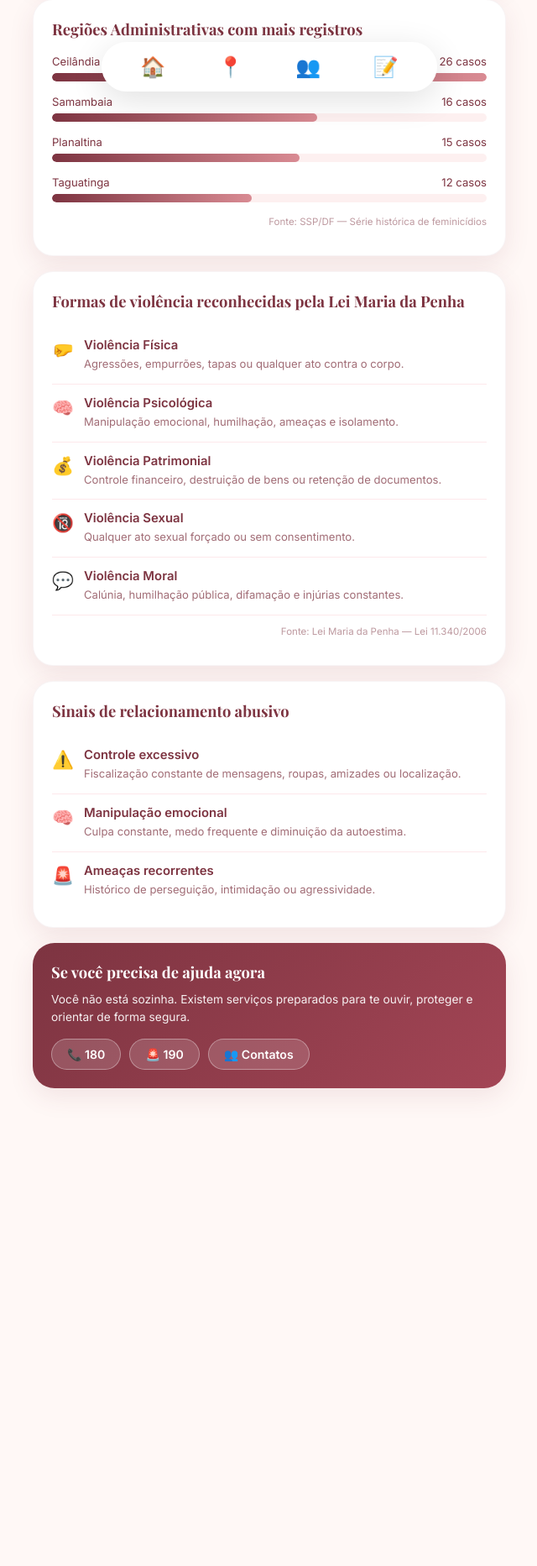
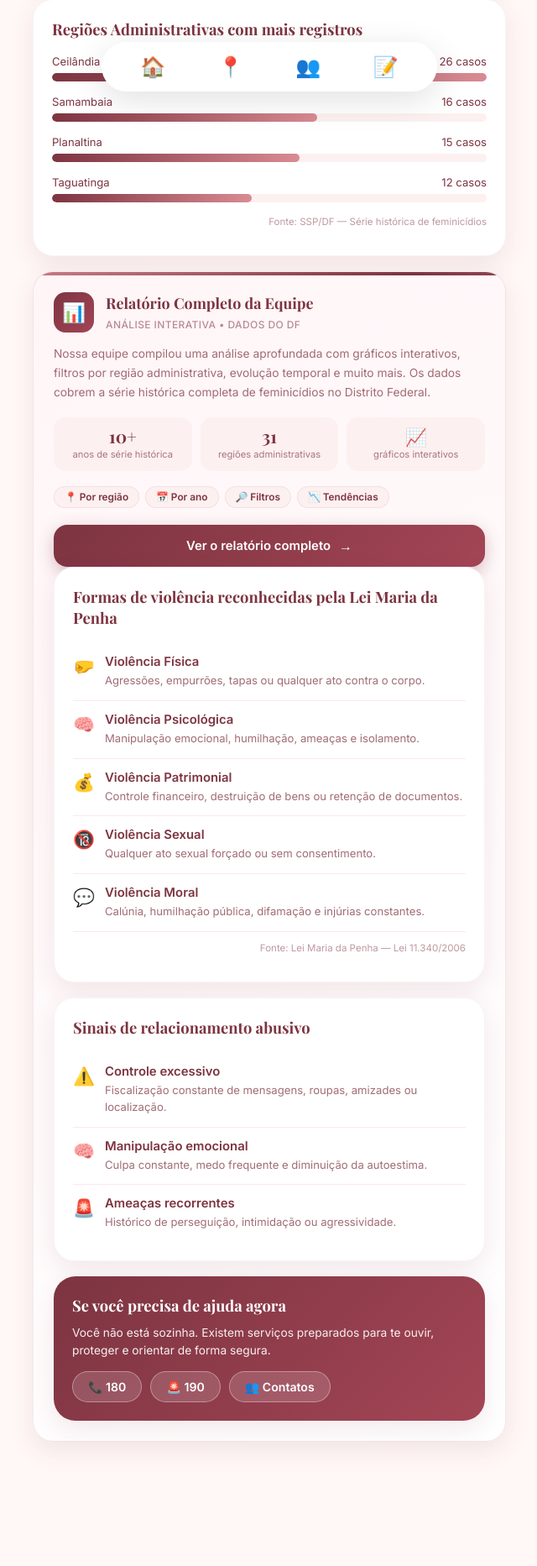
Before and after one commit to DaviMaeda7/minhamaquiagem, a Flask app: page /dados in a window 1280 px wide. Shown: the part 671-2536 px from the top of the page at 84% size, without its empty margins (319-959 px from the left). Before the commit the page ends 1974 px from the top, so only its background shows below. Run offline with Flask 3, Linux system fonts and the light colour scheme; the visitor is signed in with stand-in values (Sample User, id 1).

Commit message:
Ultimas atualizações

```diff
--- a/templates/dados.html
+++ b/templates/dados.html
@@ -245,6 +245,162 @@ h1{
     text-decoration:none;
 }
 
+/* RELATÓRIO DA EQUIPE */
+
+.card-relatorio {
+    background: linear-gradient(145deg, #fff5f7, #ffffff);
+    border-radius: 24px;
+    padding: 24px;
+    margin-bottom: 18px;
+    box-shadow: var(--shadow);
+    border: 1.5px solid rgba(125,52,65,.10);
+    position: relative;
+    overflow: hidden;
+}
+
+.card-relatorio::before {
+    content: '';
+    position: absolute;
+    top: 0;
+    left: 0;
+    right: 0;
+    height: 4px;
+    background: linear-gradient(90deg, var(--wine), var(--rose), var(--wine));
+    background-size: 200% 100%;
+    animation: shimmer 3s linear infinite;
+}
+
+@keyframes shimmer {
+    0%   { background-position: 200% 0; }
+    100% { background-position: -200% 0; }
+}
+
+.relatorio-header {
+    display: flex;
+    align-items: center;
+    gap: 14px;
+    margin-bottom: 14px;
+}
+
+.relatorio-icone {
+    width: 48px;
+    height: 48px;
+    background: linear-gradient(135deg, var(--wine), #a34555);
+    border-radius: 14px;
+    display: flex;
+    align-items: center;
+    justify-content: center;
+    font-size: 1.4rem;
+    flex-shrink: 0;
+}
+
+.relatorio-titulo {
+    flex: 1;
+}
+
+.relatorio-titulo h2 {
+    margin: 0 0 3px;
+    font-family: 'Playfair Display', serif;
+    font-size: 1.12rem;
+    color: var(--wine);
+}
+
+.relatorio-titulo span {
+    font-size: .75rem;
+    opacity: .55;
+    font-weight: 500;
+    letter-spacing: .4px;
+    text-transform: uppercase;
+}
+
+.relatorio-desc {
+    font-size: .86rem;
+    line-height: 1.65;
+    opacity: .72;
+    margin-bottom: 18px;
+}
+
+.relatorio-tags {
+    display: flex;
+    flex-wrap: wrap;
+    gap: 7px;
+    margin-bottom: 20px;
+}
+
+.tag {
+    background: var(--soft);
+    color: var(--wine);
+    padding: 5px 12px;
+    border-radius: 20px;
+    font-size: .74rem;
+    font-weight: 600;
+    border: 1px solid rgba(125,52,65,.08);
+}
+
+.btn-relatorio {
+    display: flex;
+    align-items: center;
+    justify-content: center;
+    gap: 10px;
+    width: 100%;
+    padding: 15px;
+    background: linear-gradient(135deg, var(--wine), #a34555);
+    color: white;
+    text-decoration: none;
+    border-radius: 16px;
+    font-size: .93rem;
+    font-weight: 600;
+    transition: transform .15s, box-shadow .15s;
+    box-shadow: 0 6px 20px rgba(125,52,65,.30);
+}
+
+.btn-relatorio:hover {
+    transform: translateY(-2px);
+    box-shadow: 0 10px 28px rgba(125,52,65,.38);
+}
+
+.btn-relatorio:active {
+    transform: translateY(0);
+}
+
+.btn-seta {
+    font-size: 1rem;
+    transition: transform .2s;
+}
+
+.btn-relatorio:hover .btn-seta {
+    transform: translateX(4px);
+}
+
+.relatorio-preview {
+    display: flex;
+    gap: 10px;
+    margin-bottom: 18px;
+}
+
+.preview-item {
+    flex: 1;
+    background: var(--soft);
+    border-radius: 14px;
+    padding: 12px 10px;
+    text-align: center;
+}
+
+.preview-item .p-num {
+    font-family: 'Playfair Display', serif;
+    font-size: 1.3rem;
+    font-weight: 700;
+    color: var(--wine);
+    line-height: 1;
+    margin-bottom: 5px;
+}
+
+.preview-item .p-label {
+    font-size: .7rem;
+    opacity: .65;
+    line-height: 1.35;
+}
+
 /* RESPONSIVO */
 
 @media(max-width:480px){
@@ -407,6 +563,55 @@ h1{
         </p>
 
     </div>
+
+
+    <div class="card-relatorio">
+
+        <div class="relatorio-header">
+            <div class="relatorio-icone">📊</div>
+            <div class="relatorio-titulo">
+                <h2>Relatório Completo da Equipe</h2>
+                <span>análise interativa • dados do DF</span>
+            </div>
+        </div>
+
+        <p class="relatorio-desc">
+            Nossa equipe compilou uma análise aprofundada com gráficos interativos,
+            filtros por região administrativa, evolução temporal e muito mais.
+            Os dados cobrem a série histórica completa de feminicídios no Distrito Federal.
+        </p>
+
+        <div class="relatorio-preview">
+            <div class="preview-item">
+                <div class="p-num">10+</div>
+                <div class="p-label">anos de série histórica</div>
+            </div>
+            <div class="preview-item">
+                <div class="p-num">31</div>
+                <div class="p-label">regiões administrativas</div>
+            </div>
+            <div class="preview-item">
+                <div class="p-num">📈</div>
+                <div class="p-label">gráficos interativos</div>
+            </div>
+        </div>
+
+        <div class="relatorio-tags">
+            <span class="tag">📍 Por região</span>
+            <span class="tag">📅 Por ano</span>
+            <span class="tag">🔎 Filtros</span>
+            <span class="tag">📉 Tendências</span>
+        </div>
+
+        <a
+            href="https://dadosfeminicidiodf.streamlit.app/"
+            target="_blank"
+            rel="noopener noreferrer"
+            class="btn-relatorio"
+        >
+            Ver o relatório completo
+            <span class="btn-seta">→</span>
+        </a>
 
     <!-- TIPOS -->
 
--- a/templates/make.html
+++ b/templates/make.html
@@ -261,10 +261,10 @@
       nome: 'Iluminador Glow',
       marca: 'Velvêt',
       preco: 'R$ 120',
-      imagem: './static/imagens/iluminador-glow.avif'
+      imagem: './static/imagens/iluminador_v.png'
     })">♡</button>
     <div class="product-image">
-      <img src="./static/imagens/iluminador-glow.avif" alt="Iluminador Glow">
+      <img src="./static/imagens/iluminador_v.png" alt="Iluminador Glow">
     </div>
     <div class="product-info">
       <div class="product-name">Iluminador Glow</div>
--- a/templates/novidades.html
+++ b/templates/novidades.html
@@ -285,10 +285,10 @@
       nome: 'Iluminador Glow',
       marca: 'Velvêt',
       preco: 'R$ 120',
-      imagem: './static/imagens/iluminador-glow.avif'
+      imagem: './static/imagens/iluminador_v.png'
     })">♡</button>
     <div class="product-image">
-      <img src="./static/imagens/iluminador-glow.avif" alt="Iluminador Glow">
+      <img src="./static/imagens/iluminador_v.png" alt="Iluminador Glow">
     </div>
     <div class="product-info">
       <div class="product-name">Iluminador Glow</div>
--- a/templates/questionario.html
+++ b/templates/questionario.html
@@ -54,7 +54,7 @@
     </header>
 
     <main class="container">
-        <a href="/diario" class="back-link">← Voltar ao Diário</a>
+        <a href="/home-secret" class="back-link">← Voltar</a>
         <form id="formQuestionario">
             <div id="listaPerguntas"></div>
             <div class="finish-card">
```
Also changed, not shown: templates/contatos.html (+6 -2 lines).
